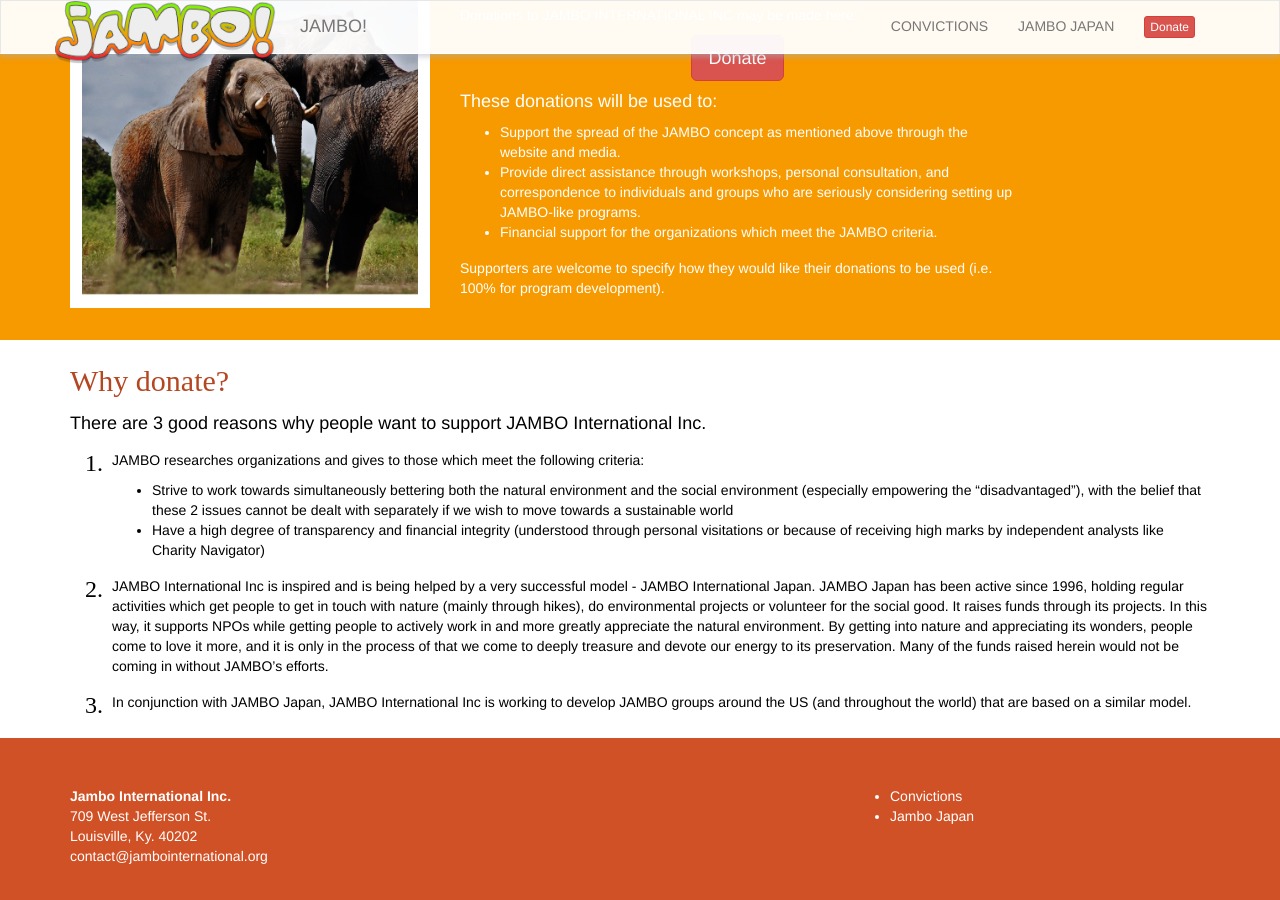
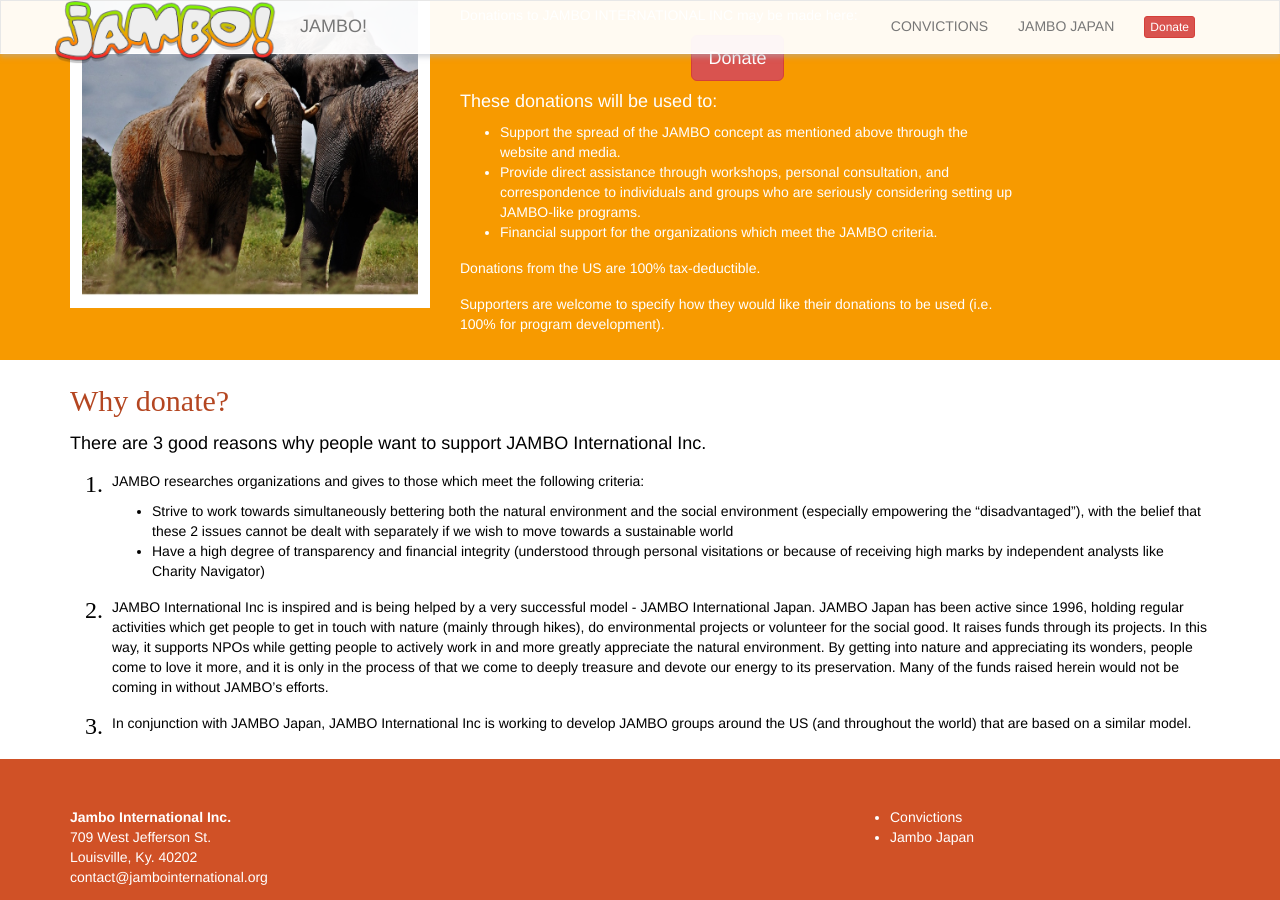
Before and after one commit to renanak/jambo-international.github.io, a Jekyll site: the page built from index.html, in a window 1280 px wide and 900 px high, scrolled down 1163 px. Built offline with Jekyll 4.4.1, drawn with Linux system fonts in a browser that asks for light colours; some web fonts are replaced.

Commit message:
donations text

```diff
--- a/_layouts/home.html
+++ b/_layouts/home.html
@@ -95,6 +95,8 @@
         <li>Financial support for the organizations which meet the JAMBO criteria.</li>
       </ul>
 
+      <p>Donations from the US are 100% tax-deductible.</p>
+
       <p>Supporters are welcome to specify how they would like their donations to be used (i.e. 100% for program development).</p>
     </div>
   </div>
```
